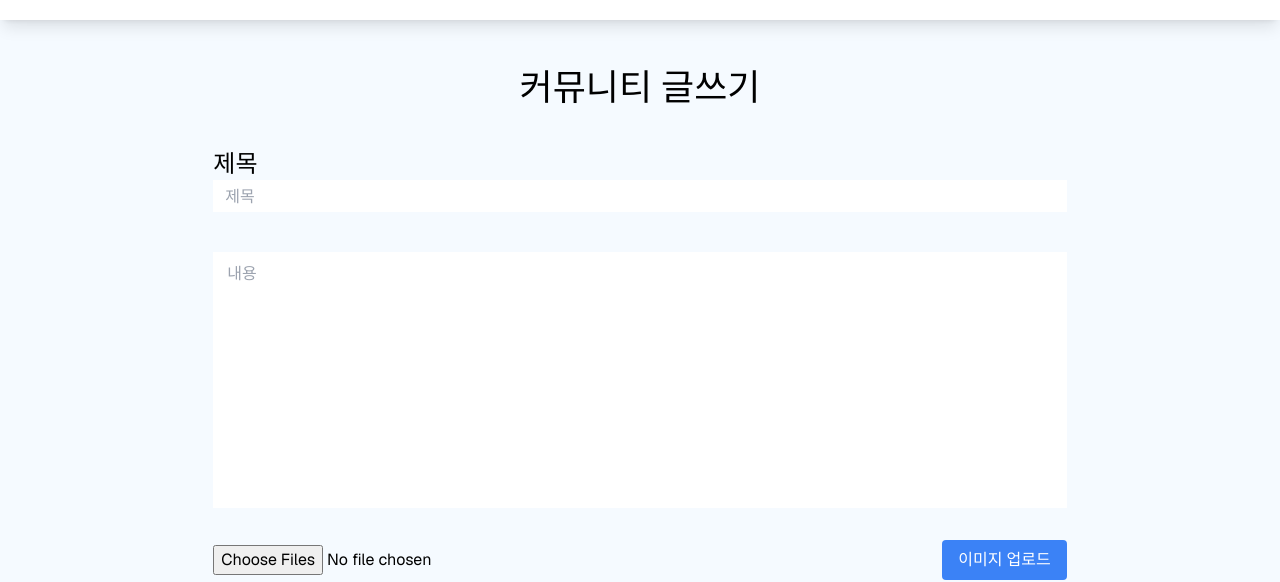
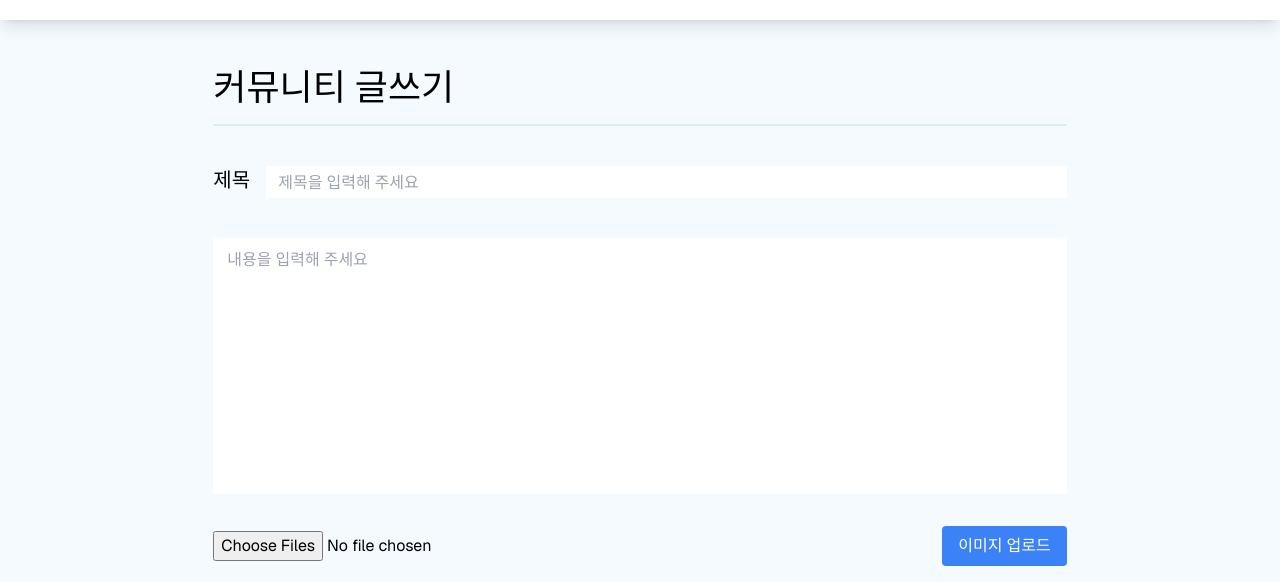
Before and after one commit to HappyMungLife/HappyMungLife, a Next.js app: page /community/post in a window 1280 px wide. Shown: the part 156-738 px from the top of the page. Built offline with nearby package versions, Linux system fonts and the light colour scheme; no server answers.

Commit message:
Feat : 게시글 작성 페이지 css 수정

```diff
--- a/app/_components/communityPageComponents/CommunityForm.tsx
+++ b/app/_components/communityPageComponents/CommunityForm.tsx
@@ -23,7 +23,7 @@ export const CommunityForm = () => {
   };
 
   const addImageHandler = async (e: any) => {
-    if (!imageFiles) {
+    if (!imageFiles || imageFiles.length === 0) {
       alert('이미지를 첨부해 주세요.');
       return;
     }
@@ -85,20 +85,20 @@ export const CommunityForm = () => {
 
   return (
     <form onSubmit={addPostHandler} className="w-full lg:w-2/3 h-full lg:h-80">
-      <div className="my-10 ">
-        <label className="text-2xl mr-2 w-16">제목</label>
+      <div className="my-10 flex">
+        <label className="text-xl mr-2 w-12">제목</label>
         <input
           className="max-h-8 h-8 w-full pl-2"
           type="text"
           value={title}
           onChange={titleHandler}
-          placeholder=" 제목"
+          placeholder=" 제목을 입력해 주세요"
         />
       </div>
       <div className='h-4/5' >
         <label></label>
         <textarea
-          placeholder=" 내용"
+          placeholder=" 내용을 입력해 주세요"
           name=""
           id=""
           style={{ resize: 'none' }}
@@ -109,14 +109,14 @@ export const CommunityForm = () => {
       </div>
       <div>
         <div className='flex items-center mt-8'>
-          <input type="file" multiple accept="image/*" onChange={handleImageChange} className="mr-auto" />
+          <input type="file" multiple accept="image/*" onChange={handleImageChange} className="mr-auto"  />
           <button className="px-4 py-2 bg-blue-500 text-white rounded" onClick={addImageHandler} type="button">
             이미지 업로드
           </button>
         </div>
         <div className="flex flex-wrap mt-8">
           {imageUrls.map((imageUrl, index) => (
-            <img key={index} className="w-36 h-auto mr-2" src={imageUrl} alt={`Uploaded ${index}`} />
+            <img key={index} className="w-16 h-auto mr-2" src={imageUrl} alt={`Uploaded ${index}`} />
           ))}
         </div>
       </div>
--- a/app/community/post/page.tsx
+++ b/app/community/post/page.tsx
@@ -7,7 +7,8 @@ export const CommunityPostPage = () => {
   return (
     <div className="flex justify-center">
       <div className="flex flex-col items-center bg-primaryColor/10 w-[1280px] min-h-[720px]">
-        <h1 className="text-4xl mt-12">커뮤니티 글쓰기</h1>
+        <h1 className="text-4xl mt-12 mb-4 w-8/12">커뮤니티 글쓰기</h1>
+        <div className='border-blue-100 border w-8/12'></div>
         <CommunityForm />
       </div>
     </div>
```
